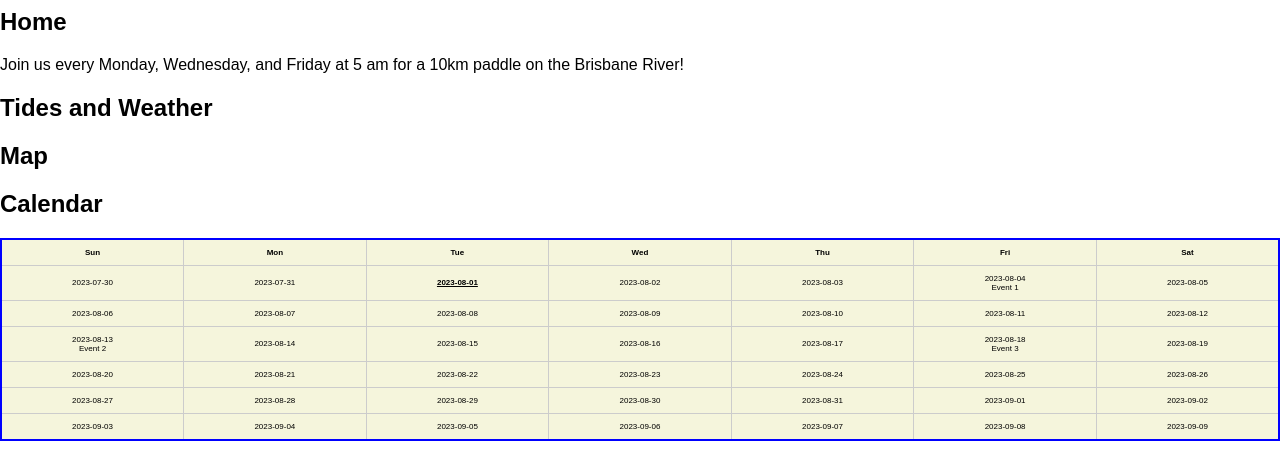
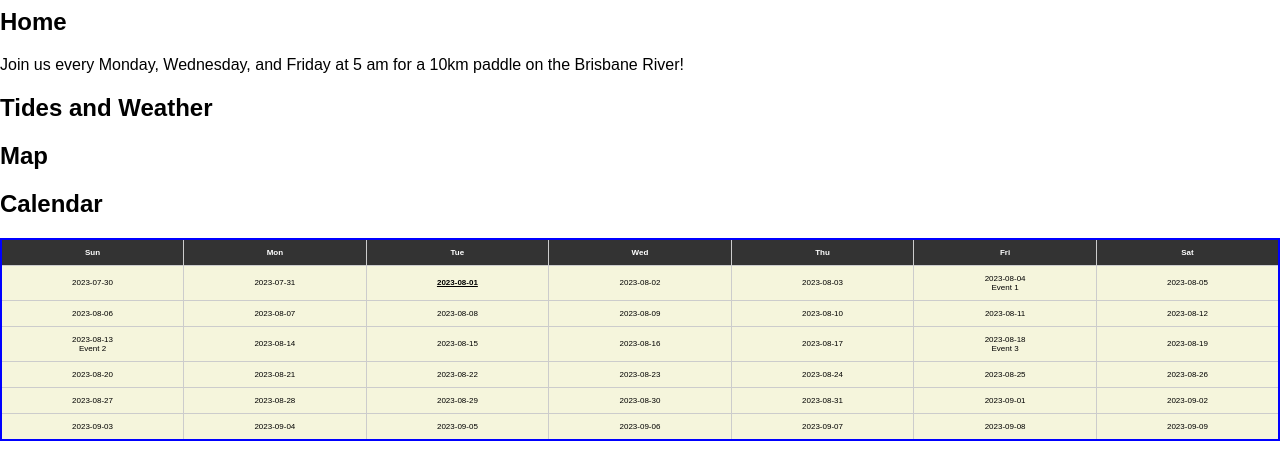
Before and after one commit to dpmatsalla/westendspearers, a PHP site: page / in a window 1280 px wide. Shown: the part 436-897 px from the top of the page. Run offline with PHP 8.4, Linux system fonts and the light colour scheme.

Commit message:
Update styles.css

```diff
--- a/styles.css
+++ b/styles.css
@@ -46,6 +46,10 @@ td {
   text-align: center;
   padding: 8px;
 }
+.calendar thead {
+  background-color: #333;
+  color: #fff;
+}
 .calendar .today {
   font-weight: bold;
   text-decoration: underline;
```
